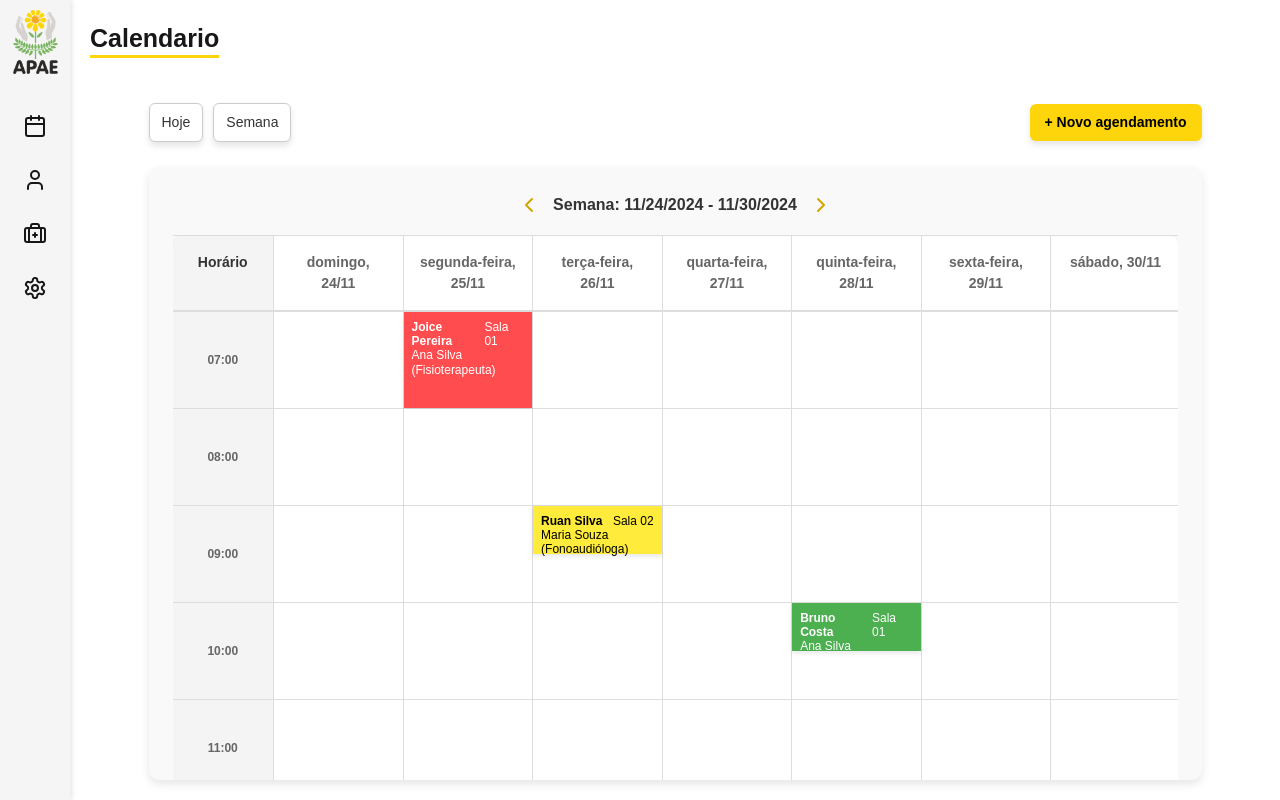
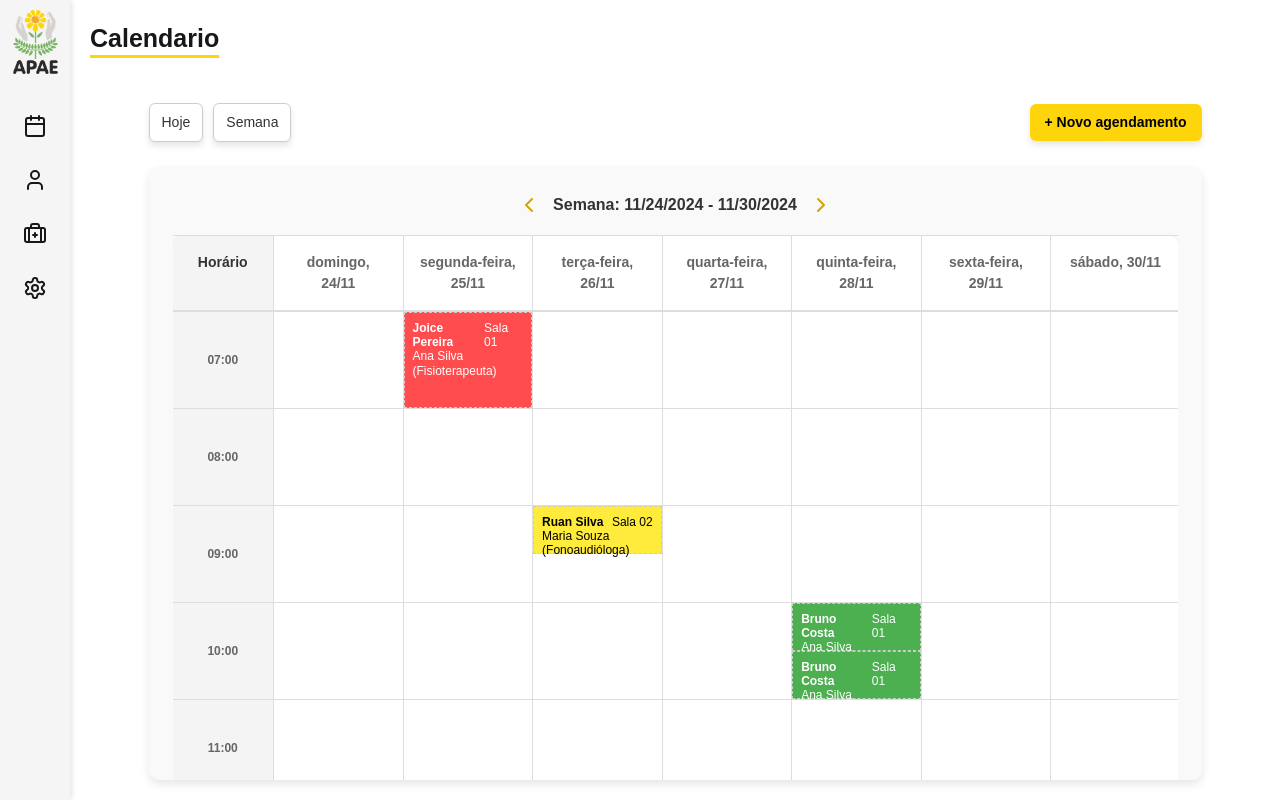
Before and after one commit to thiagoserafina/trabalho-interdisciplinar, a Next.js app: page /calendar in a window 1280 px wide. Built offline with nearby package versions, Linux system fonts and the light colour scheme.

Commit message:
fix: corrige os eventos que começam em horarios quebrados

```diff
--- a/src/app/components/calendar/Calendario.module.css
+++ b/src/app/components/calendar/Calendario.module.css
@@ -108,14 +108,13 @@
 /* Eventos */
 .event {
   position: absolute;
-  top: 10%;
   left: 0%;
   width: 100%;
   padding: 8px;
   font-size: 12px;
   color: white;
   line-height: 1.2;
-  box-shadow: 0px 2px 5px rgba(0, 0, 0, 0.1);
+  border: 1px dashed var(--gray-dark);
   cursor: pointer;
 }
 
--- a/src/app/components/calendar/index.jsx
+++ b/src/app/components/calendar/index.jsx
@@ -89,6 +89,18 @@ export default function Calendar() {
       status: "Em atendimento",
       color: "green",
     },
+    {
+      tipo_atendimento: "Fisioterapia",
+      alunoNome: "Bruno Costa",
+      funcionarioNome: "Ana Silva",
+      especialidade: "Fisioterapeuta",
+      sala: "Sala 01",
+      date: "2024-11-28",
+      startTime: "10:30",
+      endTime: "11:00",
+      status: "Em atendimento",
+      color: "green",
+    },
   ];
 
   // Horários do calendário
@@ -153,44 +165,49 @@ export default function Calendar() {
                 <div key={`${index}-${dayIndex}`} className={styles.gridCell}>
                   {events
                     .filter(
-                      (event) =>
-                        event.date === day.toISOString().split("T")[0] &&
-                        event.startTime <= hour &&
-                        event.endTime > hour
+                      (event) => event.date === day.toISOString().split("T")[0]
                     )
                     .map((event, eventIndex) => {
-                      const startHour = parseInt(
-                        event.startTime.split(":")[0],
-                        10
-                      );
-                      const startMinutes = parseInt(
-                        event.startTime.split(":")[1],
-                        10
-                      );
-                      const endHour = parseInt(event.endTime.split(":")[0], 10);
-                      const endMinutes = parseInt(
-                        event.endTime.split(":")[1],
-                        10
-                      );
+                      const [startHour, startMinutes] = event.startTime
+                        .split(":")
+                        .map(Number);
+                      const [endHour, endMinutes] = event.endTime
+                        .split(":")
+                        .map(Number);
+                      const [cellHour, cellMinutes] = hour
+                        .split(":")
+                        .map(Number);
 
-                      const startOffset =
-                        (startHour * 60 +
-                          startMinutes -
-                          parseInt(hour.split(":")[0], 10) * 60) /
-                        60;
-                      const duration =
-                        (endHour * 60 +
-                          endMinutes -
-                          (startHour * 60 + startMinutes)) /
-                        60;
+                      // Cálculo da posição inicial (top) e altura (height) do evento
+                      const eventStartInMinutes = startHour * 60 + startMinutes;
+                      const eventEndInMinutes = endHour * 60 + endMinutes;
+                      const cellStartInMinutes = cellHour * 60 + cellMinutes;
+                      const cellEndInMinutes = cellStartInMinutes + 60;
+
+                      // Verifica se o evento aparece nesta célula (interseção de horários)
+                      if (
+                        eventStartInMinutes < cellEndInMinutes &&
+                        eventEndInMinutes > cellStartInMinutes
+                      ) {
+                        const top =
+                          ((Math.max(eventStartInMinutes, cellStartInMinutes) -
+                            cellStartInMinutes) /
+                            60) *
+                          100;
+                        const height =
+                          ((Math.min(eventEndInMinutes, cellEndInMinutes) -
+                            Math.max(eventStartInMinutes, cellStartInMinutes)) /
+                            60) *
+                          100;
 
                         return (
                           <div
                             key={eventIndex}
                             className={`${styles.event} ${styles[event.color]}`}
                             style={{
-                            top: `${startOffset * 100}%`,
-                            height: `${duration * 100}%`,
+                              top: `${top}%`,
+                              height: `${height}%`,
+                              position: "absolute",
                             }}
                             onClick={() => handleEventClick(event)}
                           >
@@ -206,6 +223,8 @@ export default function Calendar() {
                             {event.funcionarioNome} ({event.especialidade})
                           </div>
                         );
+                      }
+                      return null;
                     })}
                 </div>
               ))}
```
Lines whose indentation alone changed are shown as unchanged.
